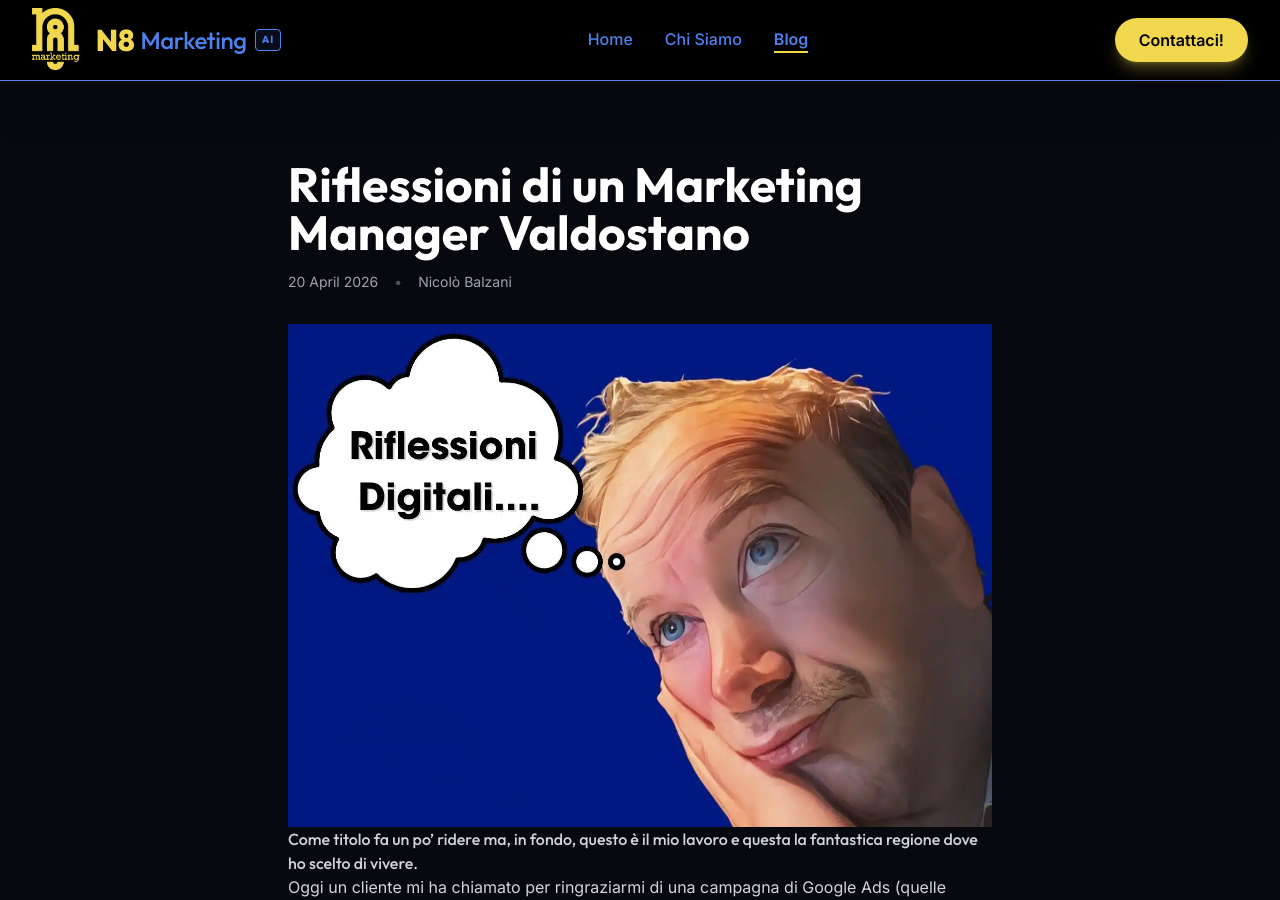
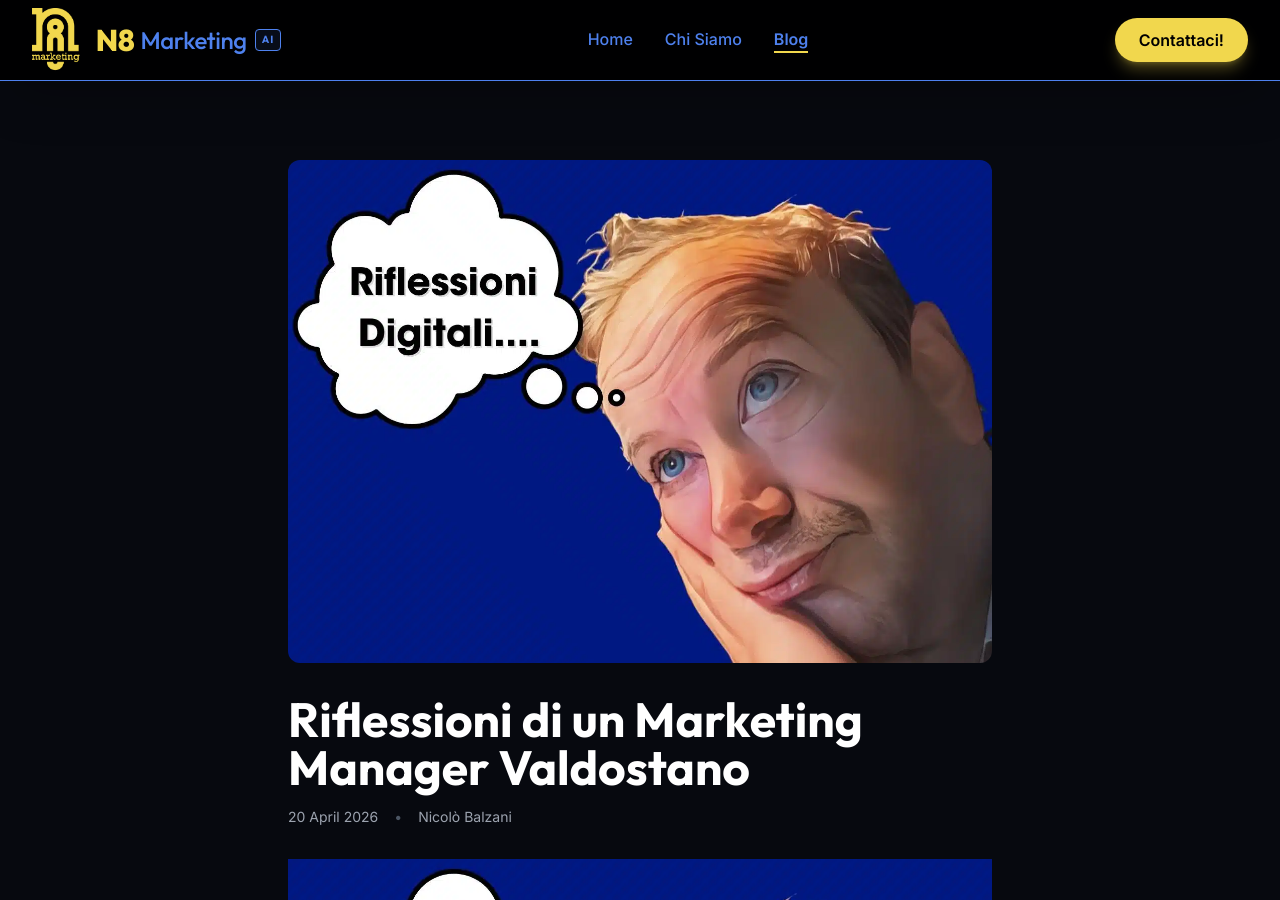
Before and after one commit to NicoDavN8/n8marketing-2026, a Jekyll site: the page built from _posts/2026-04-20-riflessioni-digitali.md, in a window 1280 px wide and 900 px high. Built offline with Jekyll 4.4.1, drawn with Linux system fonts in a browser that asks for light colours; nearby versions of some CDN libraries.

Commit message:
Feat: Aggiunta immagine di copertina ai post del blog
- Aggiornato _layouts/post.html: aggiunta sezione hero image
- Template mostra image dal front matter con filtro prepend: site.baseurl
- Aggiunto image: /assets/images/[nomefile] a tutti i 3 post
- Hero image ora visibile prima del titolo in ogni articolo

Co-Authored-By: Claude Haiku 4.5 <noreply@anthropic.com>

```diff
--- a/_layouts/post.html
+++ b/_layouts/post.html
@@ -70,6 +70,12 @@ layout: null
     <!-- Post Content -->
     <main class="pt-40 pb-20 bg-[#07090f]">
         <article class="max-w-3xl mx-auto px-4 sm:px-6 lg:px-8">
+            {% if page.image %}
+            <div class="mb-8 rounded-xl overflow-hidden">
+                <img src="{{ page.image | prepend: site.baseurl }}" alt="{{ page.title }}" class="w-full h-auto object-cover">
+            </div>
+            {% endif %}
+
             <header class="mb-8">
                 <h1 class="font-heading text-4xl md:text-5xl font-bold text-white mb-4">{{ page.title }}</h1>
                 <div class="flex items-center gap-4 text-gray-400 text-sm">
--- a/_posts/2026-04-20-riflessioni-digitali.md
+++ b/_posts/2026-04-20-riflessioni-digitali.md
@@ -2,6 +2,7 @@
 layout: post
 title: "Riflessioni di un Marketing Manager Valdostano"
 date: 2026-04-20
+image: /assets/images/Riflessioni-Digitali.webp
 ---
 
 ![Riflessioni Digitali in Valle D'Aosta](/assets/images/riflessioni-digitali.webp)
```
Also changed, not shown: _posts/2026-04-20-crisi-del-turismo-errore-online.md (+1 -0 lines), _posts/2026-04-20-i-cinque-social-media-trend-del-2022.md (+1 -0 lines).
